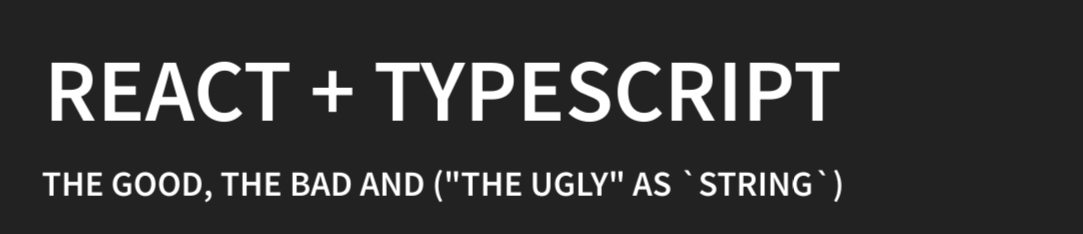
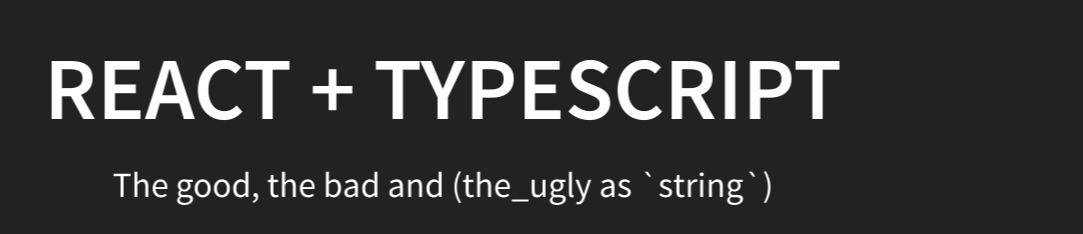
Before and after one commit to YvanGuidoin/react-typescript-meetup-pres, a website: page index.html in a window 1280 px wide. Shown: the part 160-394 px from the top of the page, without its empty margins (197-1280 px from the left). Drawn offline with nearby package versions, Linux system fonts and the light colour scheme; files that its build step writes are made by us from their sources.

Commit message:
Make the joke better

```diff
--- a/index.html
+++ b/index.html
@@ -29,7 +29,7 @@
 		<div class="slides">
 			<section>
 				<h1>React + Typescript</h1>
-				<h4>The good, the bad and ("the ugly" as `string`)</h4>
+				<p>The good, the bad and (the_ugly as `string`)</p>
 				<div>
 					<img class="custom-img" height="200" src="./react.png" />
 					<img class="custom-img" height="200" src="./ts.png" />
```
